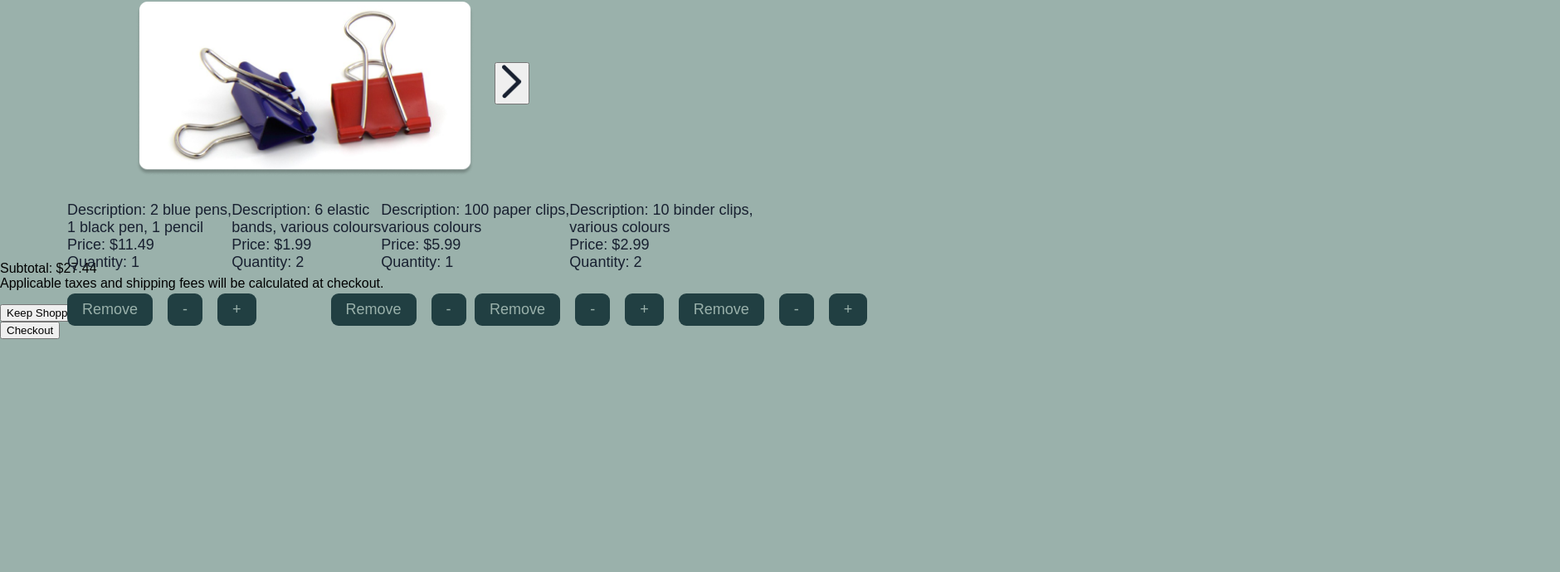
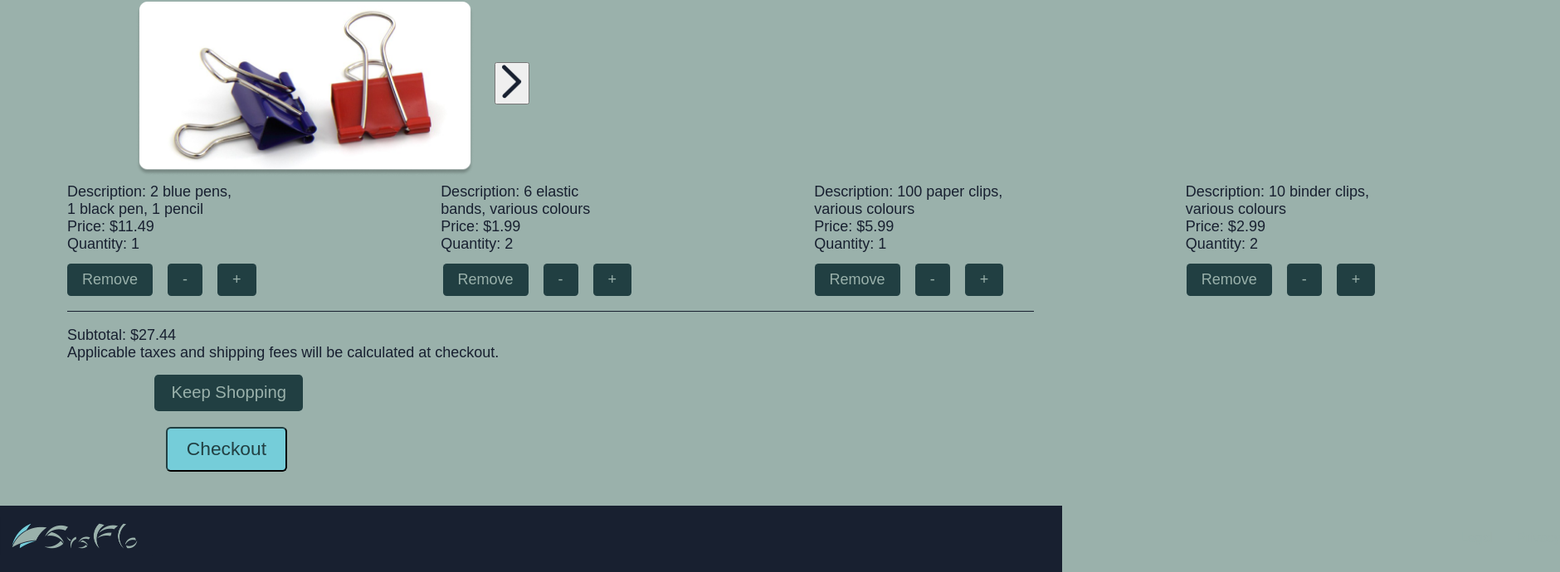
Before and after one commit to KewinLan/SysFlo, a React (Create React App) app: page /cart in a window 1280 px wide. Shown: the part 447-1137 px from the top of the page at 83% size, 1880 px wide, since content can reach past the window. Before the commit the page ends 856 px from the top, so only its background shows below. Built offline with nearby package versions, Linux system fonts and the light colour scheme.

Commit message:
cart seems done

```diff
--- a/src/components/Cart/Cart.scss
+++ b/src/components/Cart/Cart.scss
@@ -78,17 +78,29 @@
   color:#182030;
   position:relative;
   left: 4.5em;
-  top: 5.75em;
+  top: 4.5em;
   display: flex;
   // margin-right: 1em;
   // font-family: Arial, sans-serif;
   font-size: 1.125em;
 }
+.cart-product-description2 {
+  position:relative;
+  left: 14em;
+}
+.cart-product-description3 {
+  position:relative;
+  left: 29em;
+}
+.cart-product-description4 {
+  position:relative;
+  left: 41.25em;
+}
 .cart-product-buttons{
   // color:#182030;
   position:relative;
   left: 4.5em;
-  top: 5.75em;
+  top: 3.75em;
   display: flex;
   // margin-right: 1em;
   // font-family: Arial, sans-serif;
@@ -100,7 +112,7 @@
   border:none;
   padding: 0.5em 1em 0.5em 1em;
   margin: 0.5em;
-  border-radius: 0.5em;
+  border-radius: 0.25em;
   position:relative;
   left: -0.5em;
   // top: 5.75em;
@@ -116,6 +128,157 @@
 }
 .cart-product-buttons2 {
   position:relative;
-  left: 4em;
-  // margin:1em;
+  left:11.5em;
 }
+.cart-product-buttons3 {
+  position:relative;
+  left:22.75em;
+}
+.cart-product-buttons4 {
+  position:relative;
+  left:34em;
+}
+
+.cart-bottom {
+  color:#182030;
+  position:relative;
+  left: 4.5em;
+  top: 4.25em;
+  display: flex;
+  // margin-right: 1em;
+  // font-family: Arial, sans-serif;
+  font-size: 1.125em;
+  width: 91%;
+  border-top: 1px solid #182030;
+}
+.cart-bottom-button1 {
+  // color:#182030;
+  position:relative;
+  left: -20.5em;
+  top: 3.75em;
+  // display: flex;
+  // margin-right: 1em;
+  // font-family: Arial, sans-serif;
+  font-size: 1.125em;
+}
+.cart-bottom-button1 button{
+  background-color: #213F42;
+  color:#9AB1AB;
+  border:none;
+  padding: 0.5em 1em 0.5em 1em;
+  // margin: 0.5em;
+  border-radius: 0.25em;
+  position:relative;
+  // left: -0.5em;
+  // top: 5.75em;
+  // display: flex;
+  // margin-right: 1em;
+  // font-family: Arial, sans-serif;
+  font-size: 1em;
+}
+.cart-bottom-button1 button:hover{
+  background-color: #182030;
+  color:#9AB1AB;
+  font-size: 1em;
+}
+.cart-bottom-button2 {
+  // color:#182030;
+  position:relative;
+  left: -20.5em;
+  top: 3.75em;
+  // display: flex;
+  // margin-right: 1em;
+  // font-family: Arial, sans-serif;
+  font-size: 1.125em;
+}
+.cart-bottom-button2 button{
+  background-color: #75CDD9;
+  color:#213F42;
+  border-color:#213F42;
+  padding: 0.5em 1em 0.5em 1em;
+  // margin: 0.5em;
+  border-radius: 0.25em;
+  position:relative;
+  left: -7.25em;
+  top: 2.75em;
+  // display: flex;
+  // margin-right: 1em;
+  // font-family: Arial, sans-serif;
+  font-size: 1.125em;
+}
+.cart-bottom-button2 button:hover{
+  background-color: #182030;
+  color:#9AB1AB;
+  // font-size: 1em;
+}
+
+
+// Footer below
+
+.cart-Footer {
+  position: relative;
+  top: 14.5em;
+  width: 100%;
+  height: 5em;
+  background-color: #182030;
+  display: flex;
+}
+
+// .footer-logo {
+
+//   // padding-bottom: 1em;
+//   // box-shadow: 0px 1px 15px black;
+//   // z-index: 1;
+//   position: relative;
+//   // top:1em;
+//   // bottom: 100%;
+//   // width:100%;
+//   // clear: both;
+//     // position: relative;
+//     // height: 200px;
+//     // margin-top: -200px;
+//   // outline: 10px solid red;
+//   // float: left;
+// }
+// .footer-s-right {
+//   // float: right;
+//   position: relative;
+//   top:1em;
+// }
+
+.cart-terms-link {
+  font-family: Arial, sans-serif;
+  font-size: 1em;
+  color:#9AB1AB;
+  // padding: 0.5em 2em 0.5em 2em;
+  text-decoration-style: none;
+  position:relative;
+  right: -98.5em;
+  top:1.75em;
+  // margin-right: 6.2em;
+  // float:left;
+  // outline: 100px solid red;
+}
+a:hover, a:visited, a:link, a:active
+{
+    text-decoration: none;
+}
+
+
+
+.cart-privacy-link {
+  font-family: Arial, sans-serif;
+  font-size: 1em;
+  // font-weight: bold;
+  color:#9AB1AB;
+  // padding: 0.5em 2em 0.5em 2em;
+  position:relative;
+  right: -102.75em;
+  top:0.5em;
+  // margin-right: 1em;
+  // outline: 100px solid red;
+  // float:right;
+}
+
+
+// Footer above
--- a/src/components/Cart/index.js
+++ b/src/components/Cart/index.js
@@ -2,11 +2,13 @@ import React from 'react';
 // import ImageSlider from "../ImageSlider";
 // import AuthDetails from '../auth/AuthDetails/AuthDetails';
 import './Cart.scss';
+import { Link } from 'react-router-dom';
 // import SignIn from '../auth/SignIn/SignIn';
 // import SignUp from '../auth/SignUp/SignUp';
 
 export default function Cart() {
   return (
+    <>
     <div className='cart-everything'>
       <div className='cart-title'>
         <h1>Your Cart (6 items)</h1>
@@ -80,10 +82,34 @@ export default function Cart() {
         <div className='cart-bottom-button1'>
           <button>Keep Shopping</button>
         </div>
-        <div className='cart-bottom-button1'>
-          <button>Checkout</button>
+        <div className='cart-bottom-button2'>
+          <Link to="/">
+            <button>Checkout</button>
+          </Link>
         </div>
       </div>
     </div>
+
+
+    <div className="cart-Footer">
+        <div className='cart-footer-logo'>
+          <Link to="/" className='cart-logo-text1'>
+            <img src="images/SysFloLogo.png" alt="SysFlo" className='sysflo-logo-image' width="184" height="46" />
+          </Link>
+        </div>
+        <div className='cart-footer-s-right'>
+          <div className="cart-terms">
+            <Link to="/terms" className='terms-link'>
+              Legal
+            </Link>
+          </div>
+          <div className="cart-privacy">
+            <Link to="/privacy" className='privacy-link'>
+              Privacy
+            </Link>
+          </div>
+        </div>
+      </div>
+    </>
   );
 };
```
